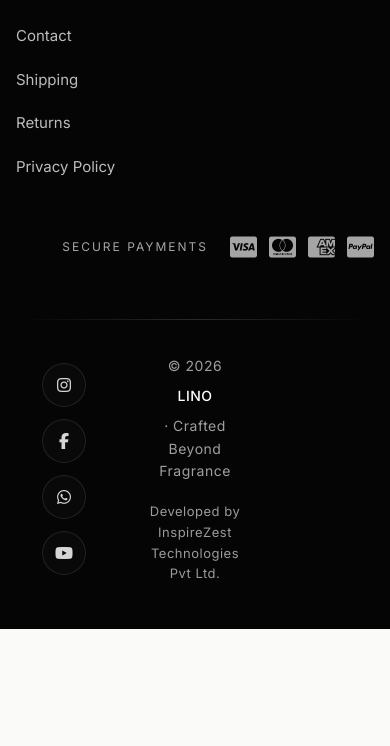
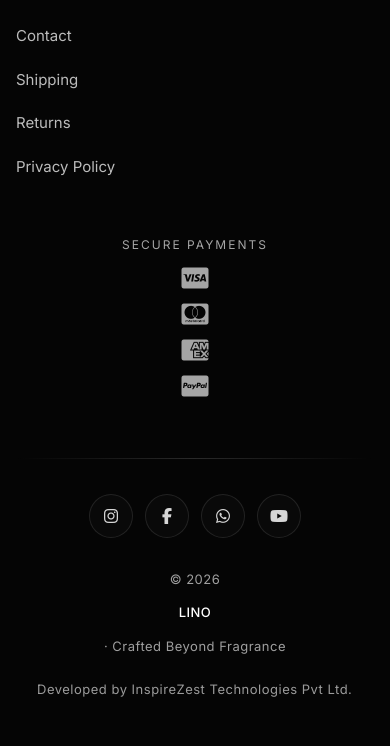
Before and after one commit to celestialmusician/scentido, a Django app: page /cart/ in a window 390 px wide. Shown: the part 1847-2593 px from the top of the page. Before the commit the page ends 2476 px from the top, so only its background shows below. Run offline with Django 5.2, Linux system fonts and the light colour scheme.

Commit message:
footer update

```diff
--- a/static/css/footer.css
+++ b/static/css/footer.css
@@ -763,6 +763,68 @@
 
     }
 
+    .footer-bottom{
+
+    display:flex;
+
+    flex-direction:column;
+
+    align-items:center;
+
+    justify-content:center;
+
+    gap:30px;
+
+    text-align:center;
+
+}
+
+.footer-social{
+
+    order:1;
+
+    justify-content:center;
+
+    width:100%;
+
+    flex-wrap:wrap;
+
+}
+
+.footer-copyright{
+
+    order:2;
+
+    width:100%;
+
+    text-align:center;
+
+    display:flex;
+
+    flex-direction:column;
+
+    align-items:center;
+
+    gap:10px;
+
+    line-height:1.8;
+
+}
+
+.footer-payment{
+
+    order:3;
+
+    justify-content:center;
+
+    width:100%;
+
+    flex-wrap:wrap;
+
+    gap:15px;
+
+}
+
 }
 
 
@@ -817,6 +879,38 @@
         font-size:24px;
 
     }
+
+    .footer-payment{
+
+    flex-direction:column;
+
+    align-items:center;
+
+}
+
+.footer-payment span{
+
+    margin:0;
+
+}
+
+.footer-copyright{
+
+    font-size:13px;
+
+    padding:0 15px;
+
+}
+
+.developer-link{
+
+    display:block;
+
+    margin-top:8px;
+
+    text-align:center;
+
+}
 
 
 }
```
